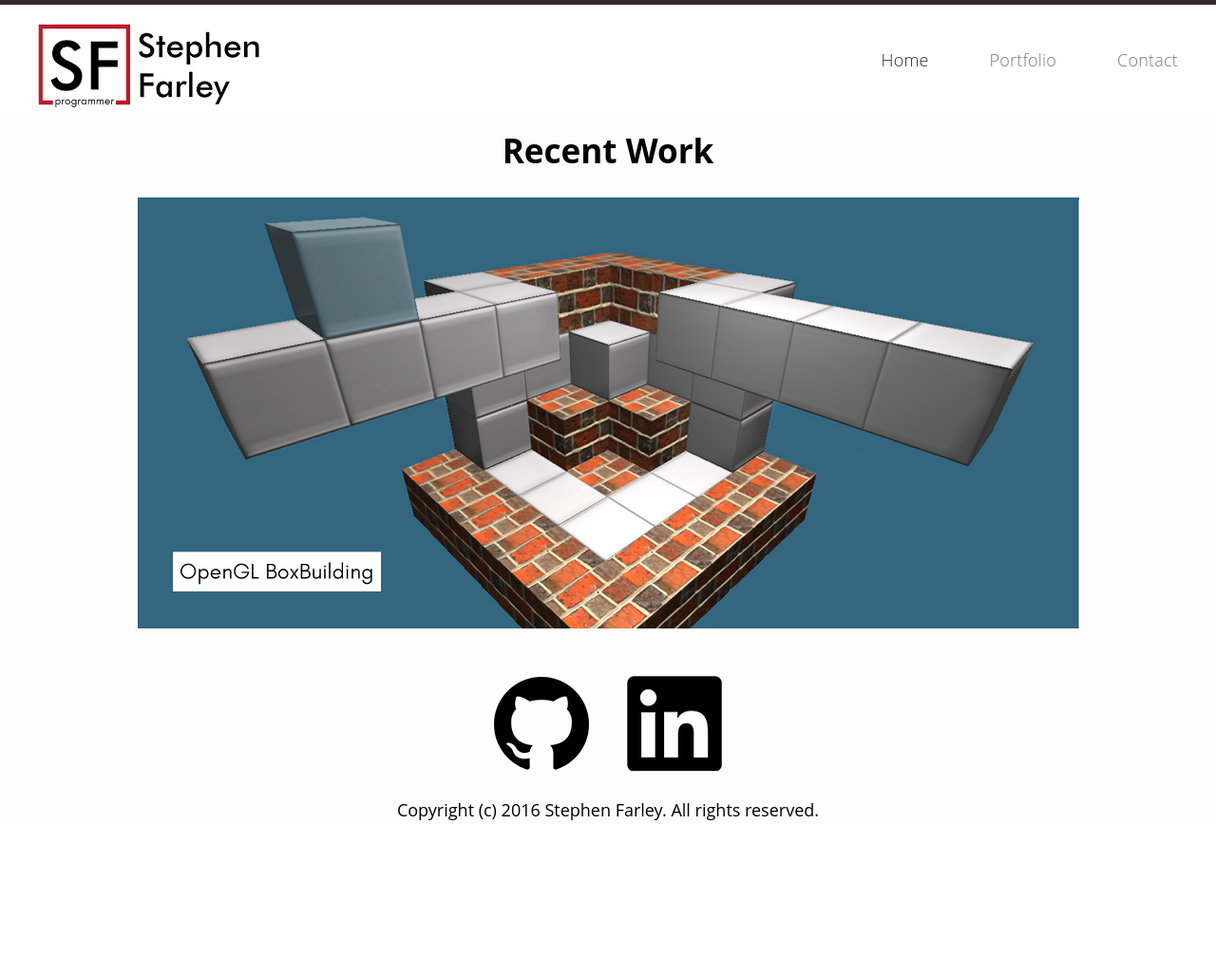
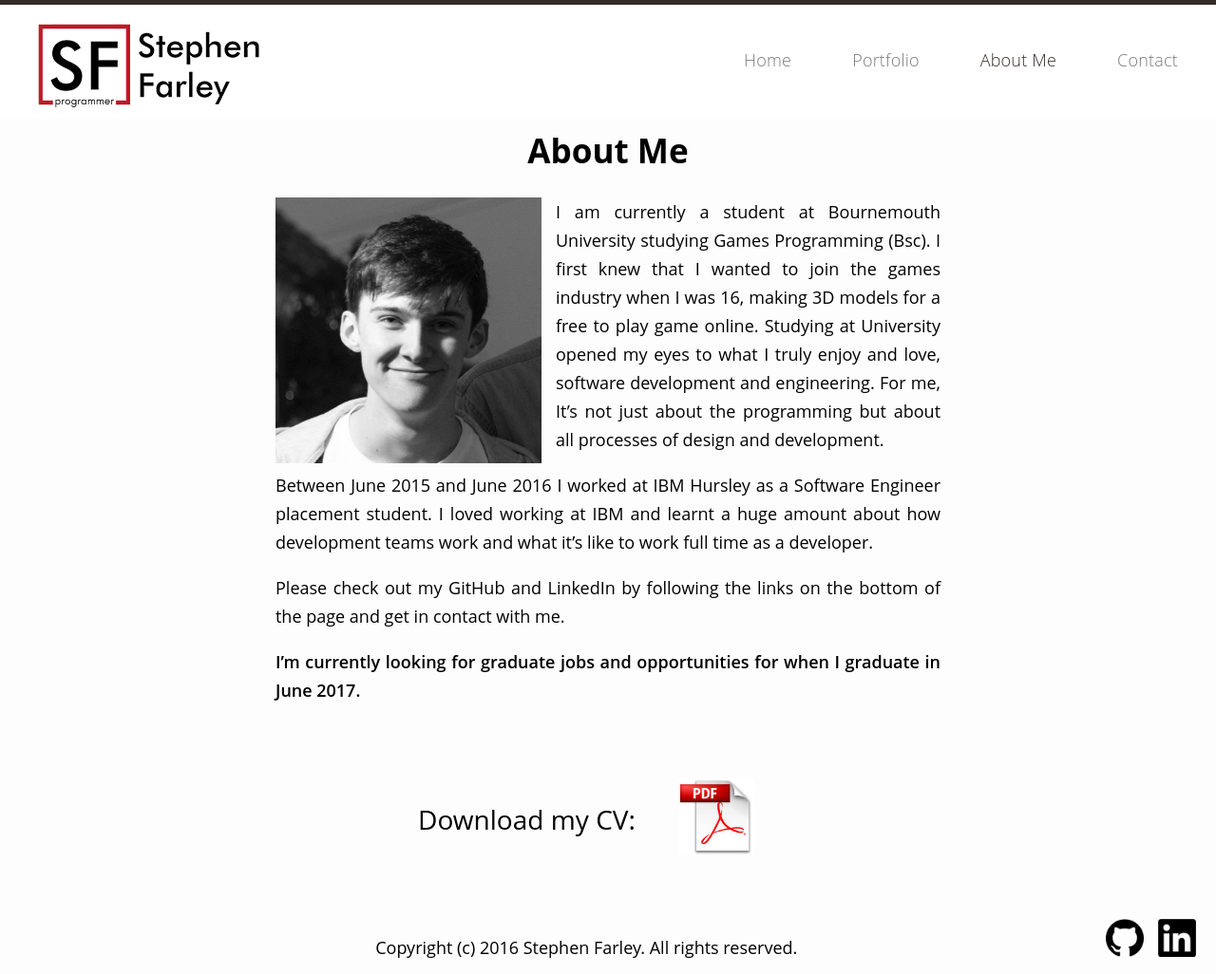
Before and after one commit to SRFarl/PortfolioWebsite, a PHP site: page /AboutMe/index.php in a window 1280 px wide. Shown: the whole page at 95% size. Before the commit the page ends 864 px from the top, so only its background shows below. Run offline with PHP 8.4, Linux system fonts and the light colour scheme.

Commit message:
Improved the footer, Added About Me and updated Contact

```diff
--- /dev/null
+++ b/AboutMe/index.php
@@ -0,0 +1,48 @@
+<?php include "../include.php" ?>
+
+<html>
+    <head>
+        <meta charset="UTF-8">
+        <title>Home</title>
+        <link rel="stylesheet" type="text/css" href="../Styles/StyleSheet.css"></link>
+    </head>
+    <body>
+        <?php echo $aboutmeheader; ?>
+        <main >
+            <div class='page-title'>
+                <h3>
+                    About Me
+                </h3>
+            </div>
+            <div style="min-height:30%;min-width: 600px;margin: 0 auto;padding-top: 0;text-align: center;">
+                <div class="case-div">
+                    <div style="width:700px;margin: 0 auto;padding-bottom: 40px;">
+                        <img src="../Images/AboutMe/self.jpg" style="max-width: 280px;width:100%;height:auto;display:inline-block;vertical-align:top;float:left;padding-right: 15px">
+                        <p class="photo-para" style="font-size: 18px;text-align: justify;">
+                            I am currently a student at Bournemouth University studying Games Programming (Bsc). I first knew that I wanted to join the games industry when I was 16, making 3D models for a free to play game online. Studying at University opened my eyes to what I truly enjoy and love, software development and engineering. For me, It’s not just about the programming but about all processes of design and development.
+                        </p>
+
+                        <p class="photo-para" style="font-size: 18px;text-align: justify;">
+                           Between June 2015 and June 2016 I worked at IBM Hursley as a Software Engineer placement student. I loved working at IBM and learnt a huge amount about how development teams work and what it’s like to work full time as a developer.
+                        </p>
+
+                        <p class="photo-para" style="font-size: 18px;text-align: justify;">
+                            Please check out my GitHub and LinkedIn by following the links on the bottom of the page and get in contact with me.
+                        </p>
+
+                        <p class="photo-para" style="font-size: 18px;font-weight: 600;text-align: justify;">
+                             I’m currently looking for graduate jobs and opportunities for when I graduate in June 2017.
+                        </p>
+                    </div>
+
+                    <div style="padding-top:20px;width: 400px;margin: 0 auto;padding-bottom: 20px;">
+                        <h3 class="photo-para" style="float:left;">Download my CV:</h3>
+                        <a href='../Images/Contact/CV.docx'><img src='../Images/Contact/cvicon.JPG' style='max-width:80px;height:auto;border:0;padding-bottom: 30px;'></a>
+                    </div>
+                </div>
+            </div>
+        </main>
+        <?php echo $footer; ?>
+    </body>
+
+</html>
--- a/Contact/index.php
+++ b/Contact/index.php
@@ -14,14 +14,10 @@
                     Contact
                 </h3>
             </div>
-            <div style="min-height:30%;min-width: 600px;margin: 0 auto;padding-top: 0;text-align: center;">
+            <div style="min-height:30%;min-width: 600px;margin: 0 auto;padding-top: 0;text-align: center;padding-bottom: 20px;">
                 <div class="case-div">
                     <p class="photo-para" style="font-size: 22px;">Send me an e-mail at <a href='mailto:stepfarley@gmail.com'>stepfarley@gmail.com</a> or fill out the form below</p>
                     <script type="text/javascript" defer src="//www.123contactform.com/embed/2265675.js" data-role="form"></script>
-                    <div style="padding-top:20px;width: 400px;margin: 0 auto;padding-bottom: 30px;">
-                        <h3 class="photo-para" style="float:left;">Download my CV:</h3>
-                        <a href='../Images/Contact/CV.docx'><img src='../Images/Contact/cvicon.JPG' style='max-width:80px;height:auto;border:0;padding-bottom: 30px;'></a>
-                    </div>
                 </div>
             </div>
         </main>
--- a/Styles/StyleSheet.css
+++ b/Styles/StyleSheet.css
@@ -282,7 +282,7 @@
 	line-height: 30px;
     position: relative;
     height:50px;
-    width:80%;
+    width:98%;
     margin: 0 auto;
     text-align: center;
 }
--- a/include.php
+++ b/include.php
@@ -30,6 +30,7 @@
         </a>
         <ul>
             <li style='float: right;'><a href='../Contact/index.php'>Contact</a></li>
+            <li style='float: right;'><a href='../AboutMe/index.php'>About Me</a></li>
             <li style='float: right;'><a href='../Portfolio/index.php' style='color:#352b28;'>Portfolio</a></li>
             <li style='float: right;'><a href='../index.php'>Home</a></li>
         </ul>
@@ -37,6 +38,41 @@
                 <ul id='primary-menu' class='zilla-mobile-menu'  style='padding-top:10px;'>
                     <li><a href='../index.php'>Home</a></li>
                     <li><a href='../Portfolio/index.php'style='color:#352b28;'>Portfolio</a></li>
+                    <li><a href='../AboutMe/index.php'>AboutMe</a></li>
+                    <li><a href='../Contact/index.php'>Contact</a></li>
+                </ul>
+        </div>
+    </div>
+</header>";
+
+$aboutmeheader = "
+<script type='text/javascript'>
+<!--
+    function toggle_visibility(id) {
+       var e = document.getElementById(id);
+       if(e.style.display == 'block')
+          e.style.display = 'none';
+       else
+          e.style.display = 'block';
+    }
+//-->
+</script>
+<header>
+    <div class='nav-container' >
+        <a href='../index.php'>
+        <img src='../Images/Logo.png' style='width:240px;height:auto;padding-left:35px;padding-top:10px;border:0;'>
+        </a>
+        <ul>
+            <li style='float: right;'><a href='../Contact/index.php'>Contact</a></li>
+            <li style='float: right;'><a href='../AboutMe/index.php' style='color:#352b28;'>About Me</a></li>
+            <li style='float: right;'><a href='../Portfolio/index.php'>Portfolio</a></li>
+            <li style='float: right;'><a href='../index.php'>Home</a></li>
+        </ul>
+        <div class='zilla-mobile-menu-wrap'><a class='zilla-mobile-menu-dropdown' href='#' onclick=\"toggle_visibility('primary-menu');\">Menu</a>
+                <ul id='primary-menu' class='zilla-mobile-menu'  style='padding-top:10px;'>
+                    <li><a href='../index.php'>Home</a></li>
+                    <li><a href='../Portfolio/index.php'>Portfolio</a></li>
+                    <li><a href='../AboutMe/index.php'style='color:#352b28;'>About Me</a></li>
                     <li><a href='../Contact/index.php'>Contact</a></li>
                 </ul>
         </div>
@@ -62,6 +98,7 @@
         </a>
         <ul>
             <li style='float: right;'><a href='../Contact/index.php' style='color:#352b28;'>Contact</a></li>
+            <li style='float: right;'><a href='../AboutMe/index.php'>About Me</a></li>
             <li style='float: right;'><a href='../Portfolio/index.php'>Portfolio</a></li>
             <li style='float: right;'><a href='../index.php'>Home</a></li>
         </ul>
@@ -69,6 +106,7 @@
                 <ul id='primary-menu' class='zilla-mobile-menu'  style='padding-top:10px;'>
                     <li><a href='../index.php'>Home</a></li>
                     <li><a href='../Portfolio/index.php'>Portfolio</a></li>
+                    <li><a href='../AboutMe/index.php'>About Me</a></li>
                     <li><a href='../Contact/index.php'style='color:#352b28;'>Contact</a></li>
                 </ul>
         </div>
@@ -94,6 +132,7 @@
         </a>
         <ul>
             <li style='float: right;'><a href='Contact/index.php' >Contact</a></li>
+            <li style='float: right;'><a href='AboutMe/index.php' >About Me</a></li>
             <li style='float:right;'><a href='Portfolio/index.php'>Portfolio</a></li>
             <li style='float: right;'><a href='index.php'style='color:#352b28;'>Home</a></li>
         </ul>
@@ -101,6 +140,7 @@
                 <ul id='primary-menu' class='zilla-mobile-menu' style='padding-top:10px;'>
                     <li><a href='index.php'style='color:#352b28;'>Home</a></li>
                     <li><a href='Portfolio/index.php'>Portfolio</a></li>
+                    <li><a href='AboutMe/index.php'>About Me</a></li>
                     <li><a href='Contact/index.php'>Contact</a></li>
                 </ul>
         </div>
@@ -109,17 +149,17 @@
 
 $homefooter = "
     <footer>
-        <a href='https://github.com/SRFarl' target='_blank'><img src='Images/github.png' style='max-width:100px;min-width:50px;width:10%;height:auto;border:0;'></a>
-        <a href='https://www.linkedin.com/in/stephen-farley-aa352493' target='_blank'><img src='Images/linkedin.png' style='max-width:100px;min-width:50px;width:10%;height:auto;padding-left:35px;border:0;'></a>
-        <p style='margin-bottom:10px'>Copyright (c) 2016 Stephen Farley. All rights reserved.</p>
+        <a href='https://www.linkedin.com/in/stephen-farley-aa352493' target='_blank'><img src='Images/linkedin.png' style='width:40px;height:auto;padding-left:15px;border:0;float:right;'></a>
+        <a href='https://github.com/SRFarl' target='_blank'><img src='Images/github.png' style='width:40px;height:auto;border:0;float:right;'></a>
+        <p style='margin-bottom:10px;padding-top:15px;padding-left:4%'>Copyright (c) 2016 Stephen Farley. All rights reserved.</p>
     </footer>
 ";
 
 $footer = "
     <footer>
-        <a href='https://github.com/SRFarl' target='_blank'><img src='../Images/github.png' style='max-width:100px;min-width:50px;width:10%;height:auto;border:0;'></a>
-        <a href='https://www.linkedin.com/in/stephen-farley-aa352493' target='_blank'><img src='../Images/linkedin.png' style='max-width:100px;min-width:50px;width:10%;height:auto;padding-left:35px;border:0;'></a>
-        <p style='margin-bottom:10px'>Copyright (c) 2016 Stephen Farley. All rights reserved.</p>
+        <a href='https://www.linkedin.com/in/stephen-farley-aa352493' target='_blank'><img src='../Images/linkedin.png' style='width:40px;height:auto;padding-left:15px;border:0;float:right;'></a>
+        <a href='https://github.com/SRFarl' target='_blank'><img src='../Images/github.png' style='width:40px;height:auto;border:0;float:right;'></a>
+        <p style='margin-bottom:10px;padding-top:15px;padding-left:4%'>Copyright (c) 2016 Stephen Farley. All rights reserved.</p>
     </footer>
 "
 ?>
```
Also changed, not shown: Images/AboutMe/self.jpg (renamed from Images/Contact/Contact.jpg), README.md (deleted).
